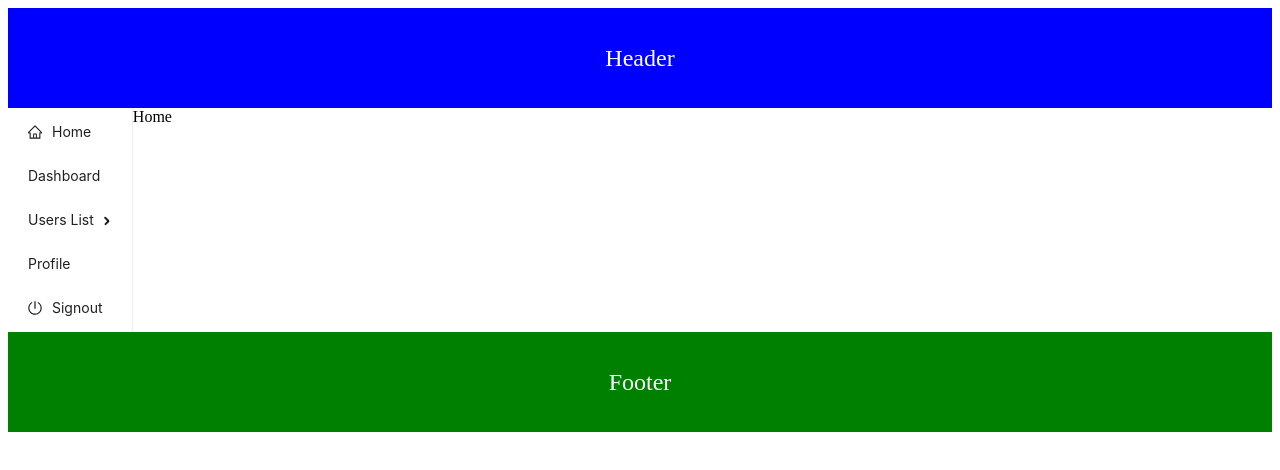
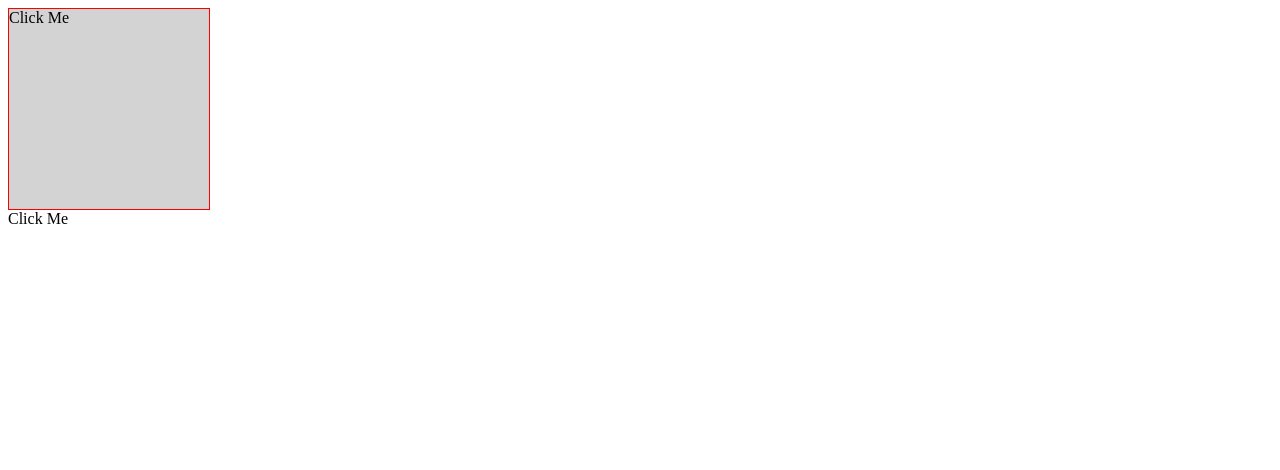
Before and after one commit to Cong-Sinh/sink_Ant-Design, a React (Create React App) app: page / in a window 1280 px wide. Shown: the top 470 px of the page. Built offline with nearby package versions, Linux system fonts and the light colour scheme.

Commit message:
dropdown click

```diff
--- a/src/App.js
+++ b/src/App.js
@@ -1,117 +1,81 @@
-import { HomeOutlined, PoweroffOutlined } from "@ant-design/icons";
-import { Menu, Space } from "antd";
-import { Route, Routes, useNavigate } from "react-router-dom";
+import {
+  CopyOutlined,
+  DeleteOutlined,
+  FacebookOutlined,
+  InstagramOutlined,
+  ReloadOutlined,
+} from "@ant-design/icons";
+import { Dropdown, Menu } from "antd";
 function App() {
+  const menu = (
+    <Menu
+      onClick={({ key }) => {
+        console.log("you click on ", key);
+      }}
+      items={[
+        {
+          label: "Coppy",
+          key: "coppy",
+          icon: <CopyOutlined />,
+        },
+        {
+          label: "Share",
+          key: "share",
+          children: [
+            {
+              label: "Facebook",
+              key: "facebook",
+              icon: <FacebookOutlined />,
+            },
+            {
+              label: "Instagram",
+              key: "instagram",
+              icon: <InstagramOutlined />,
+            },
+          ],
+        },
+        {
+          label: "Reload",
+          key: "reload",
+          icon: <ReloadOutlined />,
+        },
+        {
+          label: "Delete",
+          key: "delete",
+          icon: <DeleteOutlined />,
+        },
+      ]}
+    ></Menu>
+  );
   return (
     <div className="App">
       <header
         className="App-header"
-        style={
-          {
-            // display: "flex",
-            // justifyContent: "center",
-            // alignItems: "center",
-            // height: "100vh",
-          }
-        }
+        style={{
+          // display: "flex",
+          justifyContent: "center",
+          alignItems: "center",
+          height: "100vh",
+        }}
       >
-        <div>
-          <Header />
-          <div style={{ display: "flex" }}>
-            <SideMenu />
-            <Content />
+        <Dropdown overlay={menu} trigger={["contextMenu"]}>
+          <div
+            style={{
+              width: "200px",
+              height: "200px",
+              backgroundColor: "lightgray",
+              border: "1px solid red",
+            }}
+          >
+            Click Me
           </div>
-          <Footer />
-        </div>
+        </Dropdown>
+        <Dropdown overlay={menu} trigger={["contextMenu"]}>
+          <div>Click Me</div>
+        </Dropdown>
       </header>
     </div>
   );
 }
 
-function Header() {
-  return (
-    <div
-      style={{
-        backgroundColor: "blue",
-        width: "100%",
-        height: "100px",
-        display: "flex",
-        justifyContent: "center",
-        alignItems: "center",
-        fontSize: "24px",
-        color: "white",
-      }}
-    >
-      Header
-    </div>
-  );
-}
-
-function SideMenu() {
-  const navigate = useNavigate();
-
-  return (
-    <div style={{ display: "flex", flexDirection: "column" }}>
-      <Menu
-        onClick={({ key }) => {
-          if (key === "signout") {
-          } else {
-            navigate(key);
-          }
-        }}
-        items={[
-          { label: "Home", key: "/", icon: <HomeOutlined /> },
-          { label: "Dashboard", key: "/dashboard" },
-          {
-            label: "Users List",
-            key: "/usersList",
-            children: [
-              { label: "Signout", key: "/signout" },
-              { label: "signup", key: "/signup" },
-            ],
-          },
-          { label: "Profile", key: "/profile" },
-          {
-            label: "Signout",
-            key: "/signout",
-            icon: <PoweroffOutlined />,
-          },
-        ]}
-      ></Menu>
-    </div>
-  );
-}
-
-function Footer() {
-  return (
-    <div
-      style={{
-        backgroundColor: "green",
-        width: "100%",
-        height: "100px",
-        display: "flex",
-        justifyContent: "center",
-        alignItems: "center",
-        fontSize: "24px",
-        color: "white",
-      }}
-    >
-      Footer
-    </div>
-  );
-}
-
-function Content() {
-  return (
-    <div>
-      <Routes>
-        <Route path="/" element={<div>Home</div>}></Route>
-        <Route path="/Dashboard" element={<div>Dashboard</div>}></Route>
-        <Route path="/UsersList" element={<div>UsersList</div>}></Route>
-        <Route path="/Profile" element={<div>Profile dsfsdf</div>}></Route>
-      </Routes>
-    </div>
-  );
-}
-
 export default App;
```
